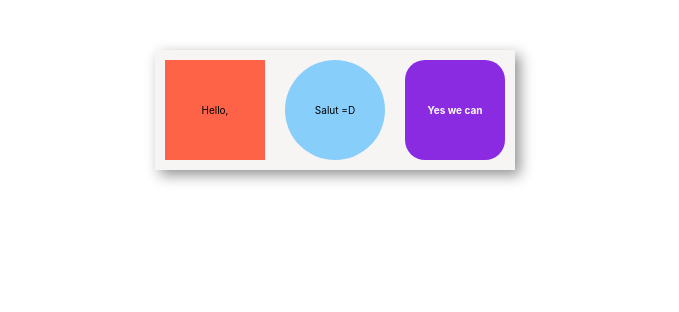
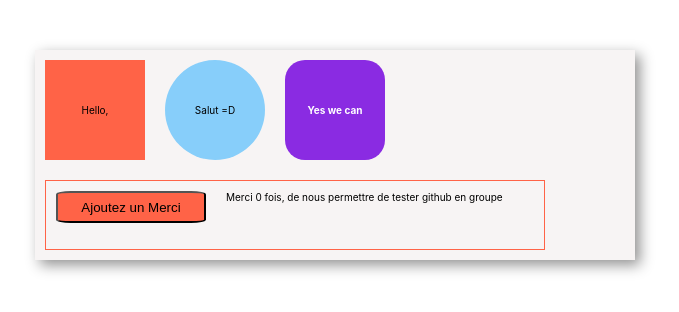
Before and after one commit to thpGitHub/practice_collaborative_project, a React (Create React App) app: page / in a window 1280 px wide. Shown: the top 312 px of the page, without its empty margins (305-984 px from the left). Built offline with nearby package versions, Linux system fonts and the light colour scheme.

Commit message:
ajout compo Petunia

```diff
--- a/src/App.js
+++ b/src/App.js
@@ -2,6 +2,7 @@ import './App.css';
 import ThierryComponent from './Components/Thierry/Thierry';
 import TamComponent from './Components/Tam/Tam';
 import NadineComponent from './Components/Nadine/Nadine';
+import Petunia from './Components/Petunia/petunia';
 
 function App() {
   return (
@@ -9,6 +10,7 @@ function App() {
       <ThierryComponent says='Hello,'/>
       <TamComponent says='Salut =D'/>
       <NadineComponent says='Yes we can'/>
+      <Petunia/>
     </div>
   );
 }
--- /dev/null
+++ b/src/Components/Petunia/petunia.css
@@ -0,0 +1,14 @@
+.petuniaCompo{
+    display: flex;
+    width: 500px;
+    height: 70px;
+    border: 1px solid tomato;
+}
+
+.btn1{
+    border-radius: 10%;
+    width: 150px;
+    height: 32px;
+    align-items: center;
+    background-color: tomato;
+}
--- /dev/null
+++ b/src/Components/Petunia/petunia.js
@@ -0,0 +1,21 @@
+import React from "react";
+import './petunia.css'
+
+const Petunia = () =>{
+
+    const[ count, setCount]= React.useState(0)
+
+    const handleCountAdd = () =>{
+        setCount(count +1)
+    }
+
+    return(<div className="petuniaCompo">
+        <button className="btn1" onClick={handleCountAdd}>Ajoutez un Merci</button>
+
+        <p>Merci {count} fois, de nous permettre de tester github en groupe</p>
+
+    </div>)
+
+}
+
+export default Petunia;
```
